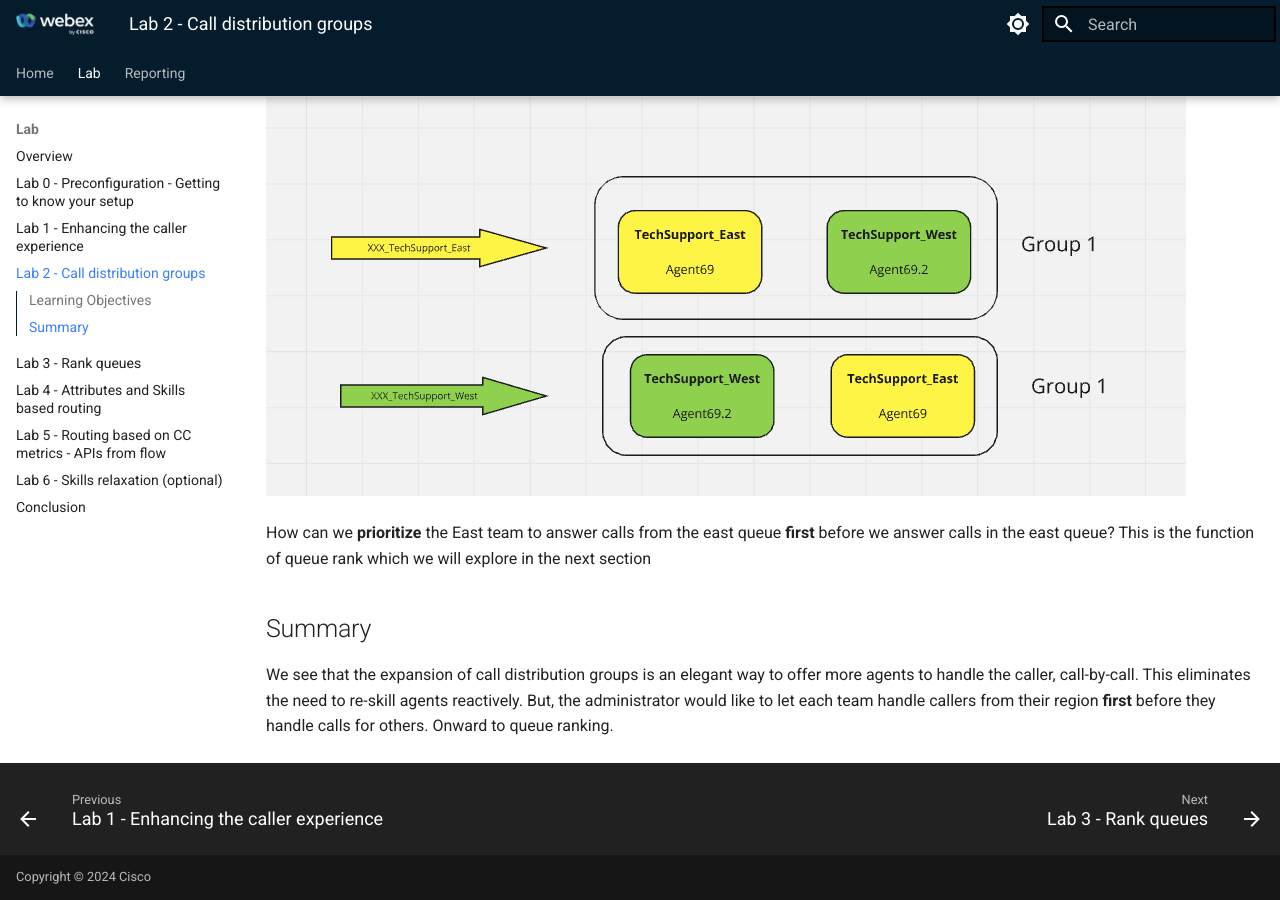
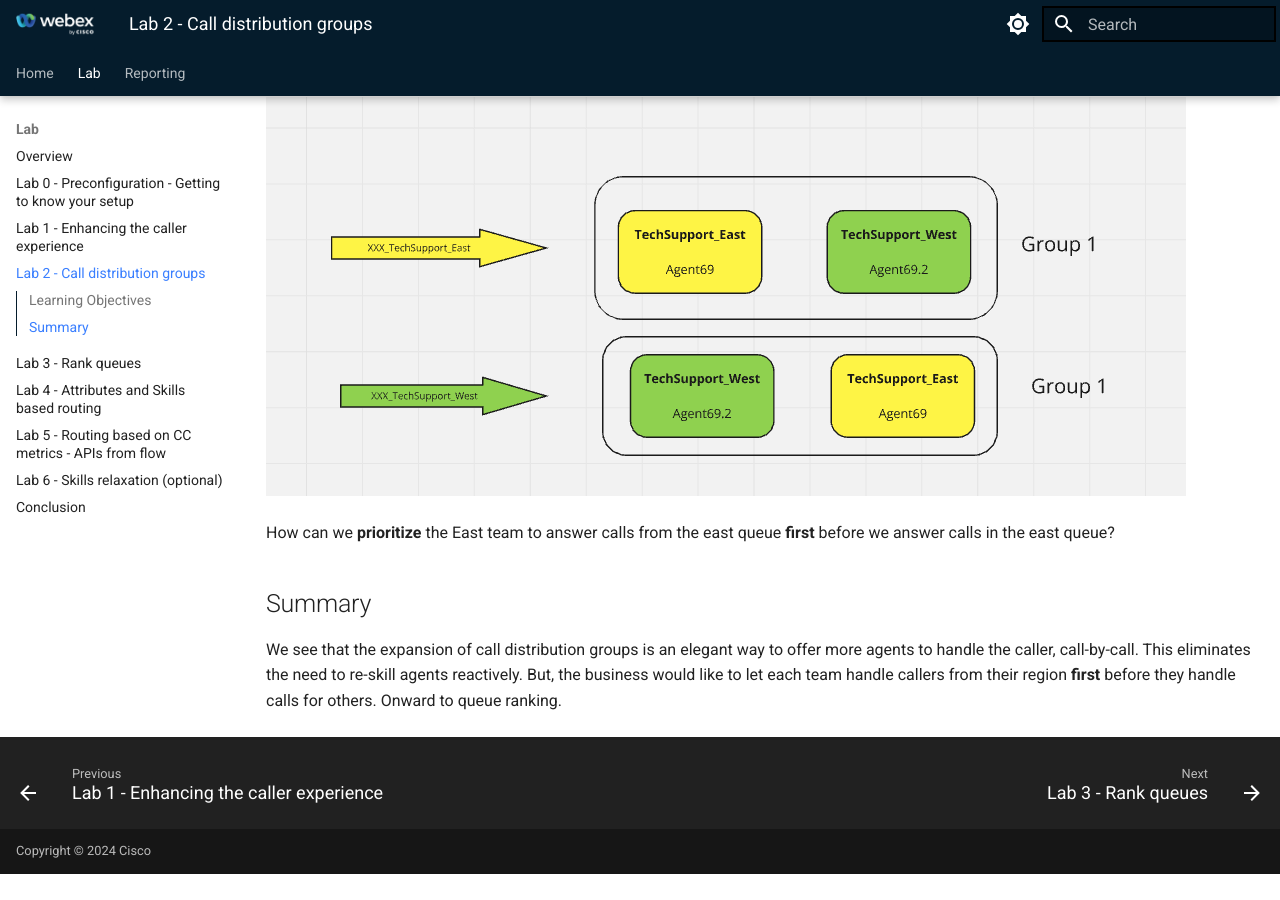
Before and after one commit to WebexCC-SA/LAB-2351, an MkDocs documentation site: the page built from docs/cdg.md, in a window 1280 px wide and 900 px high, scrolled down 3290 px. Built offline with MkDocs 1.6.1 and Material for MkDocs 9.7.7, drawn with Linux system fonts in a browser that asks for light colours; after the commit the page ends 4164 px from its top, so only the background shows below that; some of the changed text lies outside the part shown.

Commit message:
fine tune 3

```diff
--- a/docs/cdg.md
+++ b/docs/cdg.md
@@ -74,7 +74,7 @@
 
 ## Learning Objectives
 
-We've seen that groups of agents in teams can be associated with queues to help service callers. In this exercise we will adjust how the teams are organized to improve the chances that the caller will speak to an agent **in a team** that we desire.
+We've seen that groups of agents in teams can be associated with queues to help service callers. In this exercise we will adjust how the teams are organized to improve the chances that the caller will speak to an agent **in a team that we desire.**
 
 **Why CDGs matter**
 
@@ -122,8 +122,8 @@
 
 ![cdg](../assets/teams/cdg_3.png)
 
-How can we **prioritize** the East team to answer calls from the east queue **first** before we answer calls in the east queue? This is the function of queue rank which we will explore in the next section
+How can we **prioritize** the East team to answer calls from the east queue **first** before we answer calls in the east queue?
 
 ## Summary
 
-We see that the expansion of call distribution groups is an elegant way to offer more agents to handle the caller, call-by-call. This eliminates the need to re-skill agents reactively. But, the administrator would like to let each team handle callers from their region **first** before they handle calls for others. Onward to queue ranking.
+We see that the expansion of call distribution groups is an elegant way to offer more agents to handle the caller, call-by-call. This eliminates the need to re-skill agents reactively. But, the business would like to let each team handle callers from their region **first** before they handle calls for others. Onward to queue ranking.
```
Also changed, not shown: docs/rank.md (+1 -1 lines), docs/teams.md (+2 -2 lines).
